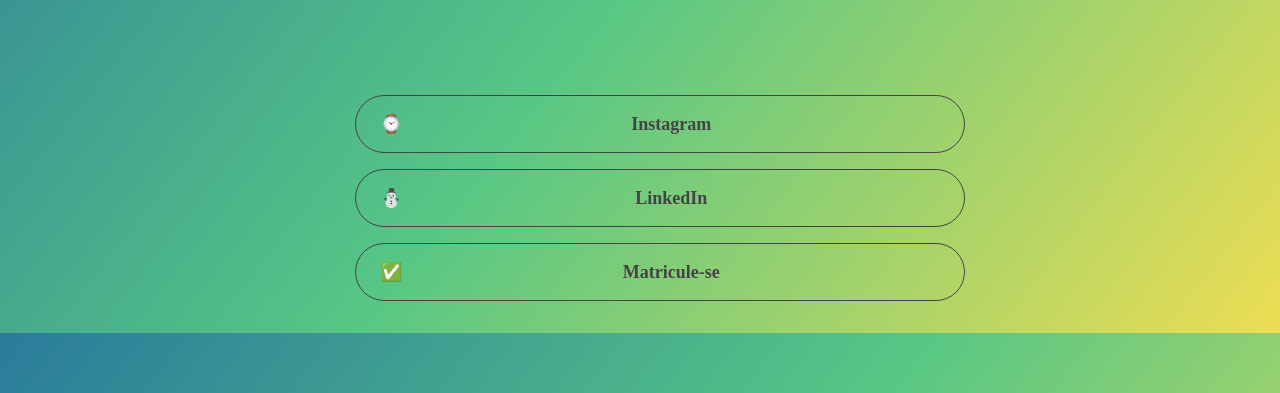
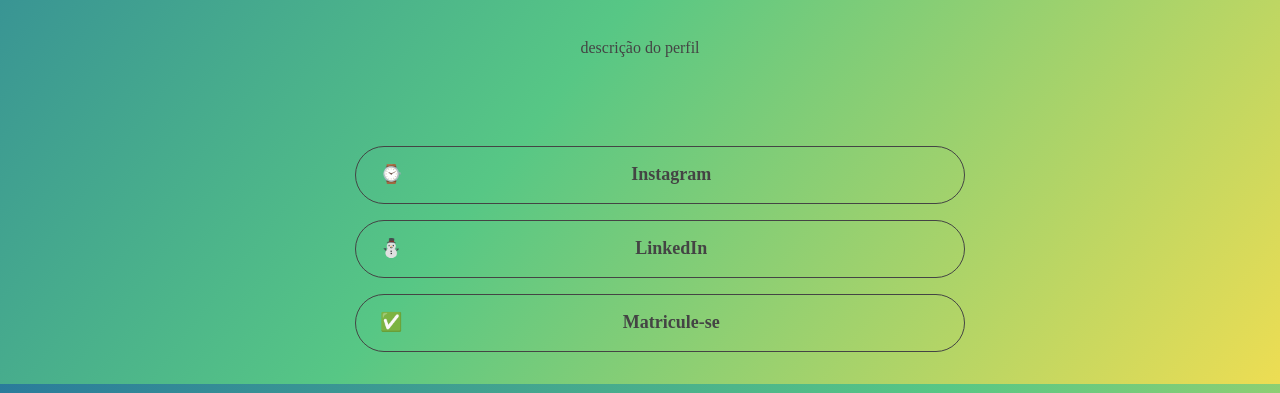
Before and after one commit to Jooj10/demon, a plain HTML site: page index.html in a window 1280 px wide. Shown: the part 407-800 px from the top of the page. Drawn offline with Linux system fonts and the light colour scheme.

Commit message:
adicionada descrição do perfil

```diff
--- a/index.html
+++ b/index.html
@@ -21,6 +21,7 @@
 
             <div class="profile__about">
                 <div>
+                    <p>descrição do perfil</p>
                 </div>
             </div>
         </div>
```
